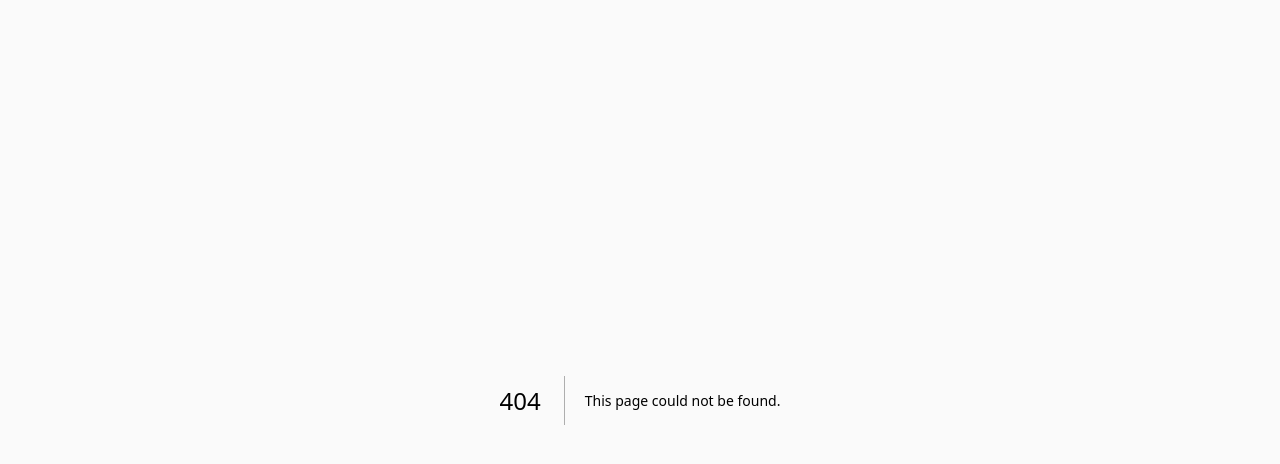
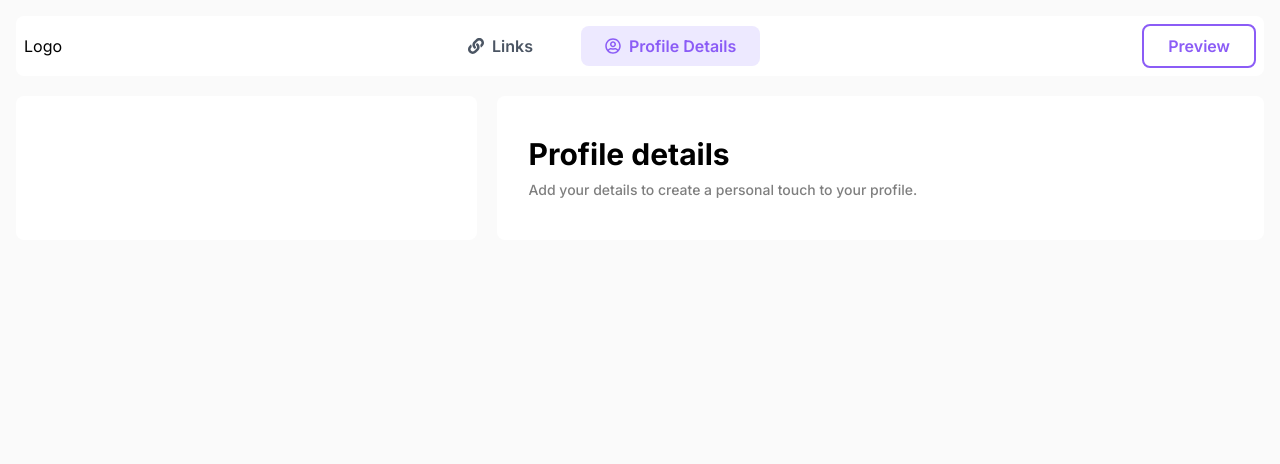
Before and after one commit to Joksa132/link-sharing-app, a Next.js app: page /profile/details in a window 1280 px wide. Before the commit this address had no page. Shown: the top 464 px of the page. Built offline with nearby package versions, Linux system fonts and the light colour scheme.

Commit message:
create basic profile details page

```diff
--- /dev/null
+++ b/app/profile/details/page.tsx
@@ -0,0 +1,13 @@
+export default function ProfileDetails() {
+  return (
+    <main className="grid grid-cols-links gap-5 py-5">
+      <section className="bg-white rounded-lg h-full"></section>
+      <section className="bg-white rounded-lg h-full px-8 py-10 flex flex-col gap-2">
+        <h2 className="text-3xl font-bold">Profile details</h2>
+        <span className="text-sm font-medium opacity-50">
+          Add your details to create a personal touch to your profile.
+        </span>
+      </section>
+    </main>
+  );
+}
```
